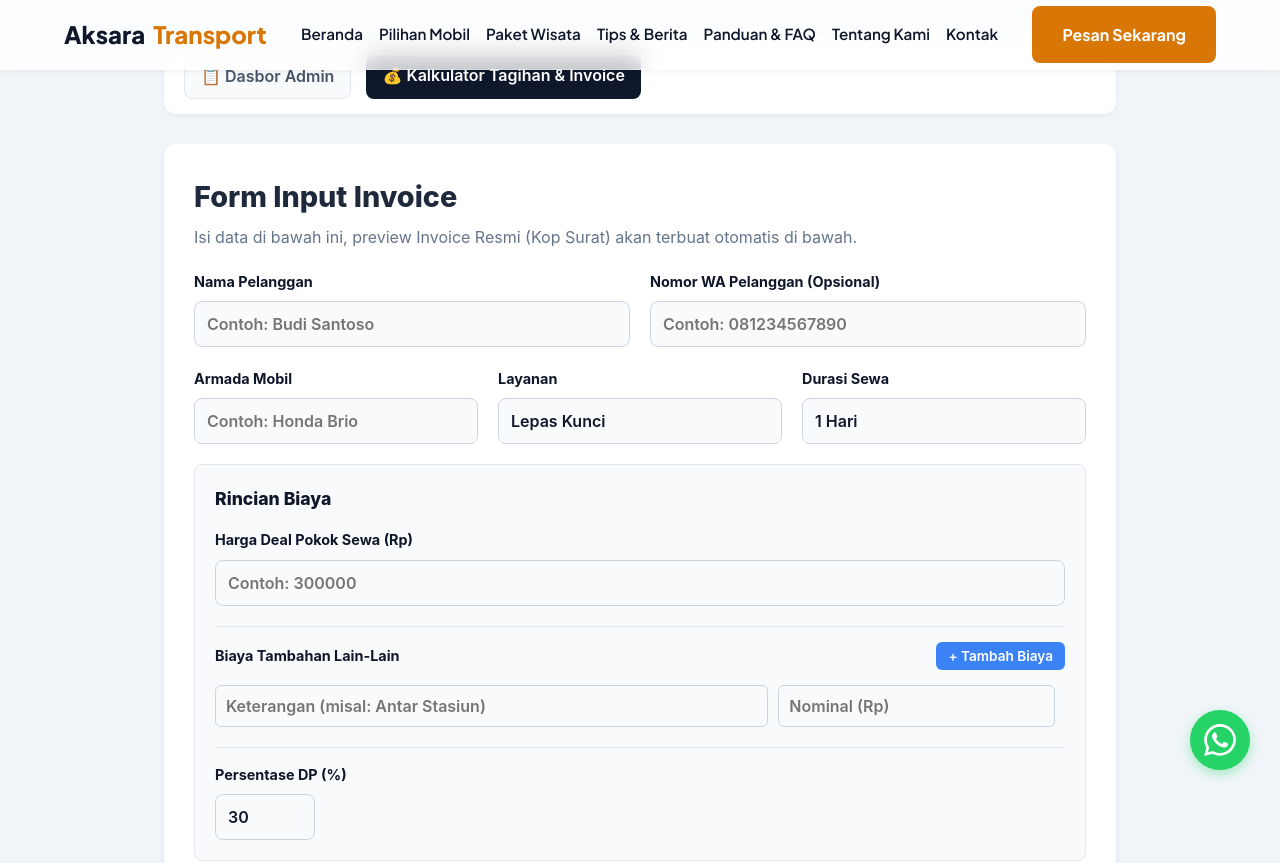
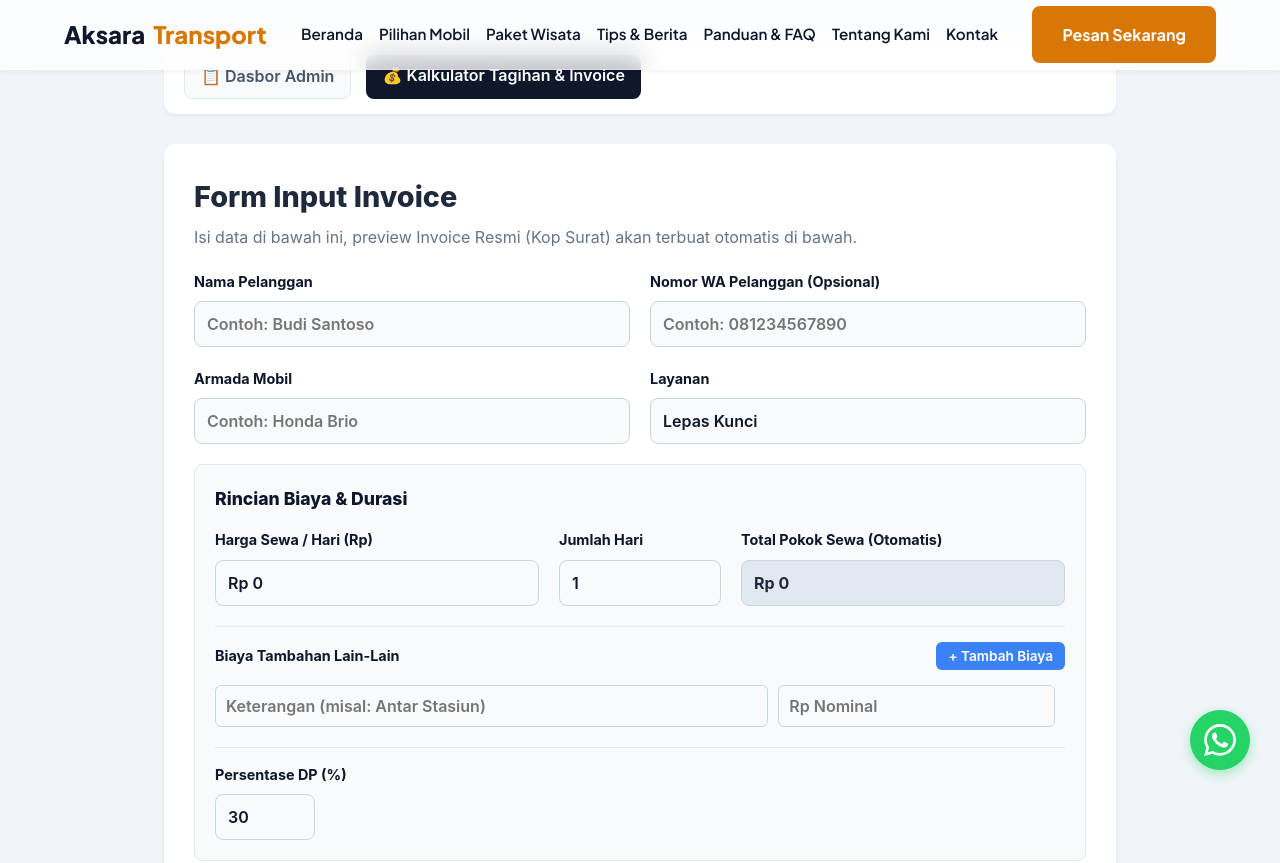
Before and after one commit to nandarprasetya-bot/aksara-transport-web, a Next.js app: page /admin/tagihan in a window 1280 px wide. Shown: the top 863 px of the page. Built offline with nearby package versions, Linux system fonts and the light colour scheme.

Commit message:
feat: add auto calculate, rupiah formatting, and strict pdf printing

```diff
--- a/src/app/admin/tagihan/page.tsx
+++ b/src/app/admin/tagihan/page.tsx
@@ -6,15 +6,18 @@ export default function AdminTagihanPage() {
     const [noWa, setNoWa] = useState('');
     const [mobil, setMobil] = useState('');
     const [layanan, setLayanan] = useState('Lepas Kunci');
-    const [durasi, setDurasi] = useState('1 Hari');
 
-    const [hargaDeal, setHargaDeal] = useState<number>(0);
+    // Auto Calculate fields
+    const [hargaHarian, setHargaHarian] = useState<number>(0);
+    const [jumlahHari, setJumlahHari] = useState<number>(1);
+
     const [dpPercent, setDpPercent] = useState<number>(30);
 
     const [tambahanList, setTambahanList] = useState<{id: number, ket: string, harga: number}[]>([
         { id: Date.now(), ket: '', harga: 0 }
     ]);
 
+    const [totalHargaSewa, setTotalHargaSewa] = useState(0);
     const [total, setTotal] = useState(0);
     const [dpAmount, setDpAmount] = useState(0);
     const [sisa, setSisa] = useState(0);
@@ -23,17 +26,26 @@ export default function AdminTagihanPage() {
     const invoiceNumber = `INV-${Date.now().toString().slice(-6)}`;
 
     useEffect(() => {
+        const hSewa = hargaHarian * jumlahHari;
+        setTotalHargaSewa(hSewa);
+
         const totalTambahan = tambahanList.reduce((sum, item) => sum + (item.harga || 0), 0);
-        const t = (hargaDeal || 0) + totalTambahan;
+        const t = hSewa + totalTambahan;
         const dp = Math.round(t * (dpPercent / 100));
         setTotal(t);
         setDpAmount(dp);
         setSisa(t - dp);
-    }, [hargaDeal, tambahanList, dpPercent]);
+    }, [hargaHarian, jumlahHari, tambahanList, dpPercent]);
 
     const formatRupiah = (angka: number) => {
         if (!angka) return 'Rp 0';
         return 'Rp ' + angka.toString().replace(/\B(?=(\d{3})+(?!\d))/g, ".");
+    };
+
+    // Helper for formatting input with dots
+    const handleHargaChange = (val: string, setter: React.Dispatch<React.SetStateAction<number>>) => {
+        const numericString = val.replace(/\D/g, '');
+        setter(numericString ? parseInt(numericString, 10) : 0);
     };
 
     const addTambahan = () => {
@@ -44,10 +56,21 @@ export default function AdminTagihanPage() {
         setTambahanList(tambahanList.filter(t => t.id !== id));
     };
 
-    const updateTambahan = (id: number, field: string, value: string | number) => {
+    const updateTambahanStr = (id: number, field: string, value: string) => {
         setTambahanList(tambahanList.map(t => {
             if (t.id === id) {
                 return { ...t, [field]: value };
+            }
+            return t;
+        }));
+    };
+
+    const updateTambahanNum = (id: number, valueStr: string) => {
+        const numericString = valueStr.replace(/\D/g, '');
+        const val = numericString ? parseInt(numericString, 10) : 0;
+        setTambahanList(tambahanList.map(t => {
+            if (t.id === id) {
+                return { ...t, harga: val };
             }
             return t;
         }));
@@ -66,10 +89,10 @@ export default function AdminTagihanPage() {
         text += `*Detail Pesanan:*\n`;
         text += `- Armada: ${mobil}\n`;
         text += `- Layanan: ${layanan}\n`;
-        text += `- Durasi: ${durasi}\n\n`;
+        text += `- Durasi: ${jumlahHari} Hari\n\n`;
 
         text += `*Rincian Biaya:*\n`;
-        text += `- Harga Sewa Kendaraan: ${formatRupiah(hargaDeal)}\n`;
+        text += `- Harga Sewa Kendaraan (${jumlahHari}x ${formatRupiah(hargaHarian)}): ${formatRupiah(totalHargaSewa)}\n`;
 
         tambahanList.forEach(t => {
             if (t.ket && t.harga > 0) {
@@ -88,7 +111,7 @@ export default function AdminTagihanPage() {
 
         text += `*Rekening Pembayaran:*\n`;
         text += `BCA: 4452490696\n`;
-        text += `a.n Nandar Prasetya\n\n`;
+        text += `a/n Nandar Prasetya\n\n`;
 
         text += `Mohon lampirkan bukti transfer jika sudah melakukan pembayaran DP. Jadwal armada Anda akan segera kami amankan setelah DP diterima. Terima kasih! 🙏`;
 
@@ -105,22 +128,21 @@ export default function AdminTagihanPage() {
     };
 
     const handlePrintPDF = () => {
-        window.print();
+        // Simple trick to isolate only the invoice
+        const originalContent = document.body.innerHTML;
+        const printContent = document.getElementById('invoice-preview')?.innerHTML;
+
+        if (printContent) {
+            document.body.innerHTML = printContent;
+            window.print();
+            document.body.innerHTML = originalContent;
+            window.location.reload(); // To re-hydrate react properly
+        }
     };
 
     return (
         <main className="tagihan-page" style={{ background: '#f1f5f9', minHeight: '100vh', padding: '40px 20px', fontFamily: '"Inter", sans-serif' }}>
-            <style dangerouslySetInnerHTML={{__html: `
-                @media print {
-                    body { background: white !important; margin: 0; padding: 0; }
-                    .no-print { display: none !important; }
-                    .print-only { display: block !important; }
-                    #invoice-preview { box-shadow: none !important; margin: 0 !important; width: 100% !important; padding: 0 !important; }
-                    @page { margin: 10mm; }
-                }
-            `}} />
-
-            <div className="container no-print" style={{ maxWidth: '1000px', margin: '0 auto', marginBottom: '40px' }}>
+            <div className="container" style={{ maxWidth: '1000px', margin: '0 auto', marginBottom: '40px' }}>
                 <div style={{ display: 'flex', gap: '15px', marginBottom: '30px', background: 'white', padding: '15px 20px', borderRadius: '12px', boxShadow: '0 2px 4px rgba(0,0,0,0.05)', flexWrap: 'wrap' }}>
                     <a href="/admin" style={{ padding: '8px 16px', background: '#f8fafc', color: '#475569', borderRadius: '8px', fontWeight: 600, textDecoration: 'none', border: '1px solid #e2e8f0' }}>
                         📋 Dasbor Admin
@@ -148,7 +170,7 @@ export default function AdminTagihanPage() {
                             </div>
                         </div>
 
-                        <div style={{ display: 'grid', gridTemplateColumns: '1fr 1fr 1fr', gap: '20px', marginBottom: '20px' }}>
+                        <div style={{ display: 'grid', gridTemplateColumns: '1fr 1fr', gap: '20px', marginBottom: '20px' }}>
                             <div>
                                 <label style={{ fontWeight: 700, display: 'block', marginBottom: '8px', fontSize: '0.9rem' }}>Armada Mobil</label>
                                 <input type="text" value={mobil} onChange={e=>setMobil(e.target.value)} placeholder="Contoh: Honda Brio" className="form-control" style={{ width: '100%', padding: '12px', borderRadius: '8px', border: '1px solid #cbd5e1' }} />
@@ -157,18 +179,24 @@ export default function AdminTagihanPage() {
                                 <label style={{ fontWeight: 700, display: 'block', marginBottom: '8px', fontSize: '0.9rem' }}>Layanan</label>
                                 <input type="text" value={layanan} onChange={e=>setLayanan(e.target.value)} placeholder="Lepas Kunci / Sopir" className="form-control" style={{ width: '100%', padding: '12px', borderRadius: '8px', border: '1px solid #cbd5e1' }} />
                             </div>
-                            <div>
-                                <label style={{ fontWeight: 700, display: 'block', marginBottom: '8px', fontSize: '0.9rem' }}>Durasi Sewa</label>
-                                <input type="text" value={durasi} onChange={e=>setDurasi(e.target.value)} placeholder="Contoh: 2 Hari" className="form-control" style={{ width: '100%', padding: '12px', borderRadius: '8px', border: '1px solid #cbd5e1' }} />
-                            </div>
                         </div>
 
                         <div style={{ padding: '20px', background: '#f8fafc', borderRadius: '8px', marginBottom: '20px', border: '1px solid #e2e8f0' }}>
-                            <h3 style={{ fontSize: '1.1rem', fontWeight: 800, marginBottom: '15px', color: '#0f172a' }}>Rincian Biaya</h3>
+                            <h3 style={{ fontSize: '1.1rem', fontWeight: 800, marginBottom: '15px', color: '#0f172a' }}>Rincian Biaya & Durasi</h3>
 
-                            <div style={{ marginBottom: '15px' }}>
-                                <label style={{ fontWeight: 700, display: 'block', marginBottom: '8px', fontSize: '0.9rem' }}>Harga Deal Pokok Sewa (Rp)</label>
-                                <input type="number" value={hargaDeal || ''} onChange={e=>setHargaDeal(parseInt(e.target.value)||0)} placeholder="Contoh: 300000" className="form-control" style={{ width: '100%', padding: '12px', borderRadius: '8px', border: '1px solid #cbd5e1' }} />
+                            <div style={{ display: 'grid', gridTemplateColumns: '2fr 1fr 2fr', gap: '20px', marginBottom: '15px' }}>
+                                <div>
+                                    <label style={{ fontWeight: 700, display: 'block', marginBottom: '8px', fontSize: '0.9rem' }}>Harga Sewa / Hari (Rp)</label>
+                                    <input type="text" value={formatRupiah(hargaHarian)} onChange={e=>handleHargaChange(e.target.value, setHargaHarian)} placeholder="Rp 300.000" className="form-control" style={{ width: '100%', padding: '12px', borderRadius: '8px', border: '1px solid #cbd5e1' }} />
+                                </div>
+                                <div>
+                                    <label style={{ fontWeight: 700, display: 'block', marginBottom: '8px', fontSize: '0.9rem' }}>Jumlah Hari</label>
+                                    <input type="number" value={jumlahHari} onChange={e=>setJumlahHari(parseInt(e.target.value)||1)} min={1} className="form-control" style={{ width: '100%', padding: '12px', borderRadius: '8px', border: '1px solid #cbd5e1' }} />
+                                </div>
+                                <div>
+                                    <label style={{ fontWeight: 700, display: 'block', marginBottom: '8px', fontSize: '0.9rem' }}>Total Pokok Sewa (Otomatis)</label>
+                                    <input type="text" value={formatRupiah(totalHargaSewa)} readOnly className="form-control" style={{ width: '100%', padding: '12px', borderRadius: '8px', border: '1px solid #cbd5e1', backgroundColor: '#e2e8f0', color: '#1e293b', fontWeight: 700 }} />
+                                </div>
                             </div>
 
                             <div style={{ borderTop: '1px solid #e2e8f0', margin: '20px 0', paddingTop: '15px' }}>
@@ -179,8 +207,8 @@ export default function AdminTagihanPage() {
 
                                 {tambahanList.map((t, index) => (
                                     <div key={t.id} style={{ display: 'grid', gridTemplateColumns: '2fr 1fr auto', gap: '10px', marginBottom: '10px', alignItems: 'center' }}>
-                                        <input type="text" value={t.ket} onChange={e=>updateTambahan(t.id, 'ket', e.target.value)} placeholder={`Keterangan (misal: Antar Stasiun)`} className="form-control" style={{ width: '100%', padding: '10px', borderRadius: '6px', border: '1px solid #cbd5e1' }} />
-                                        <input type="number" value={t.harga || ''} onChange={e=>updateTambahan(t.id, 'harga', parseInt(e.target.value)||0)} placeholder="Nominal (Rp)" className="form-control" style={{ width: '100%', padding: '10px', borderRadius: '6px', border: '1px solid #cbd5e1' }} />
+                                        <input type="text" value={t.ket} onChange={e=>updateTambahanStr(t.id, 'ket', e.target.value)} placeholder={`Keterangan (misal: Antar Stasiun)`} className="form-control" style={{ width: '100%', padding: '10px', borderRadius: '6px', border: '1px solid #cbd5e1' }} />
+                                        <input type="text" value={t.harga === 0 ? '' : formatRupiah(t.harga)} onChange={e=>updateTambahanNum(t.id, e.target.value)} placeholder="Rp Nominal" className="form-control" style={{ width: '100%', padding: '10px', borderRadius: '6px', border: '1px solid #cbd5e1' }} />
                                         {tambahanList.length > 1 && (
                                             <button type="button" onClick={() => removeTambahan(t.id)} style={{ background: '#ef4444', color: 'white', border: 'none', width: '35px', height: '35px', borderRadius: '6px', cursor: 'pointer', fontWeight: 'bold' }}>X</button>
                                         )}
@@ -221,7 +249,6 @@ export default function AdminTagihanPage() {
                 {/* KOP SURAT (LETTERHEAD) */}
                 <div style={{ display: 'flex', justifyContent: 'space-between', alignItems: 'flex-start', borderBottom: '3px solid #d97706', paddingBottom: '20px', marginBottom: '30px' }}>
                     <div style={{ display: 'flex', alignItems: 'center', gap: '20px' }}>
-                        {/* Fake Logo Icon using HTML */}
                         <div style={{ width: '70px', height: '70px', background: '#d97706', borderRadius: '8px', display: 'flex', justifyContent: 'center', alignItems: 'center', color: 'white', fontWeight: 900, fontSize: '30px', letterSpacing: '-2px' }}>
                             AT
                         </div>
@@ -258,9 +285,9 @@ export default function AdminTagihanPage() {
                         <tr>
                             <td style={{ padding: '16px 20px', borderBottom: '1px solid #e2e8f0', fontSize: '15px', color: '#1e293b' }}>
                                 <div style={{ fontWeight: 700, marginBottom: '4px' }}>Sewa {mobil || 'Kendaraan'}</div>
-                                <div style={{ fontSize: '13px', color: '#64748b' }}>Layanan: {layanan || '-'} | Durasi: {durasi || '-'}</div>
+                                <div style={{ fontSize: '13px', color: '#64748b' }}>Layanan: {layanan || '-'} | Durasi: {jumlahHari} Hari (x {formatRupiah(hargaHarian)})</div>
                             </td>
-                            <td style={{ padding: '16px 20px', borderBottom: '1px solid #e2e8f0', fontSize: '15px', textAlign: 'right', fontWeight: 700, color: '#0f172a', verticalAlign: 'top' }}>{formatRupiah(hargaDeal)}</td>
+                            <td style={{ padding: '16px 20px', borderBottom: '1px solid #e2e8f0', fontSize: '15px', textAlign: 'right', fontWeight: 700, color: '#0f172a', verticalAlign: 'top' }}>{formatRupiah(totalHargaSewa)}</td>
                         </tr>
                         {tambahanList.map((t) => {
                             if (t.ket && t.harga > 0) {
```
